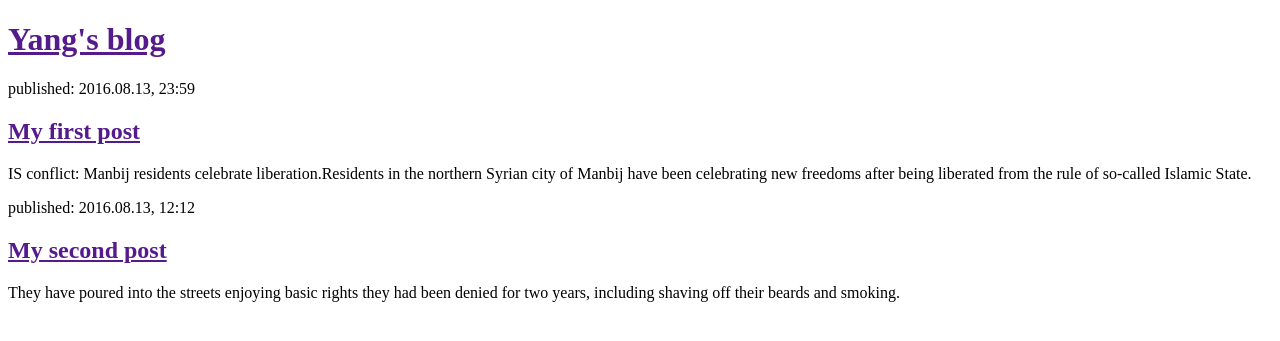
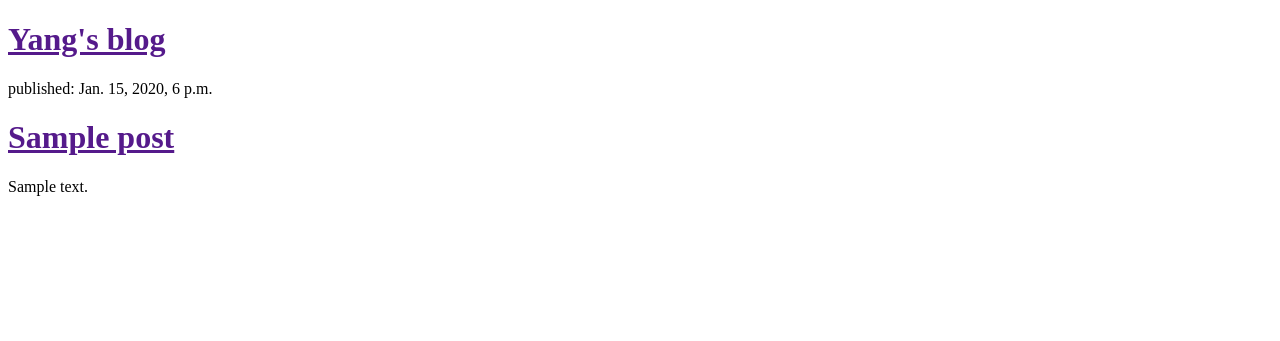
Before and after one commit to shawshanks/my-first-blog, a Django app: template blog/templates/blog/post_list.html in a window 1280 px wide. Shown: the top 341 px of the page. Run offline with Django 3.2, Linux system fonts and the light colour scheme; the template is opened without the code that fills it: values that come from a table or form of the project are taken from there, others are empty; tables that the repository leaves empty hold one stand-in row (values such as "Sample post").

Commit message:
Modified templates to display posts form database.

```diff
--- a/blog/templates/blog/post_list.html
+++ b/blog/templates/blog/post_list.html
@@ -9,17 +9,13 @@
     <h1><a href="">Yang's blog</a></h1>
 </div>
 
+{% for post in posts %}
 <div>
-    <p>published: 2016.08.13, 23:59</p>
-    <h2><a href="">My first post</a></h2>
-    <p>IS conflict: Manbij residents celebrate liberation.Residents in the northern Syrian city of Manbij have been celebrating new freedoms after being liberated from the rule of so-called Islamic State.</p>
+    <p>published: {{ post.published_date }}</p>
+    <h1><a href="">{{ post.title }}</a></h1>
+    <p>{{ post.text|linebreaksbr }}</p>
 </div>
-
-<div>
-    <p>published: 2016.08.13, 12:12</p>
-    <h2><a href="">My second post</a></h2>
-    <p>They have poured into the streets enjoying basic rights they had been denied for two years, including shaving off their beards and smoking.</p>
-</div>
+{% endfor %}
 
 </body>
 </html>
--- a/blog/views.py
+++ b/blog/views.py
@@ -1,5 +1,8 @@
 from django.shortcuts import render
+from .models import Post
+from django.utils import timezone
 
 
 def post_list(request):
-    return render(request, 'blog/post_list.html', {})
+    posts = Post.objects.filter(published_date__lte=timezone.now()).order_by('published_date')
+    return render(request, 'blog/post_list.html', {'posts': posts})
```
